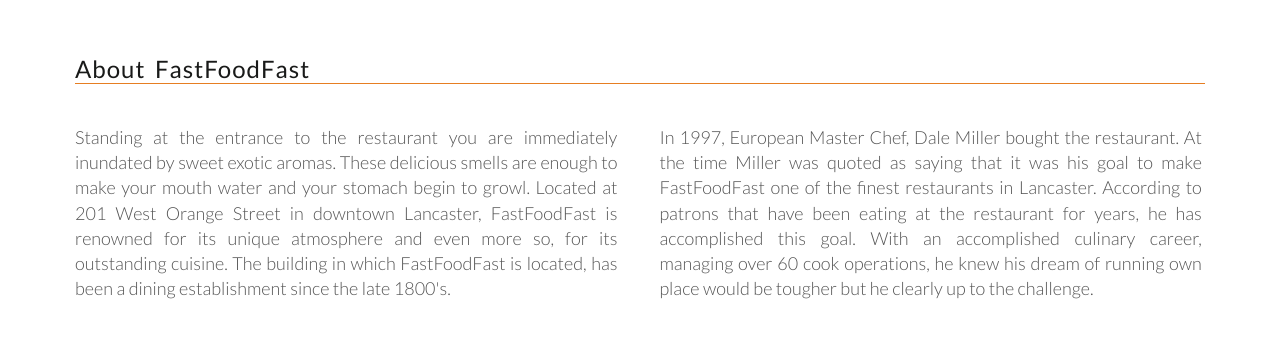
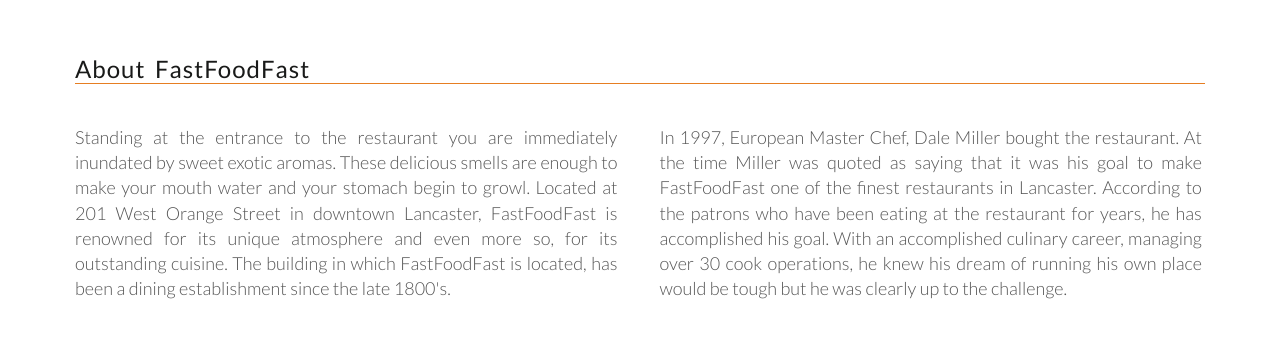
Before and after one commit to Kenneth-Macharia/FastFoodFast, a Python web app: template app/v1/views/templates/aboutus.html in a window 1280 px wide. Shown: the top 340 px of the page. Run offline with Jinja, Linux system fonts and the light colour scheme; the template is opened without the code that fills it, so the values that code supplies are empty.

Commit message:
[Chore #] minor fixes

```diff
--- a/app/v1/views/templates/aboutus.html
+++ b/app/v1/views/templates/aboutus.html
@@ -42,8 +42,7 @@
           </div>
           <div class="col span-1-of-2">
               <p>
-                In 1997, European Master Chef, Dale Miller bought the restaurant. At the time Miller was quoted as saying that it was his goal to make FastFoodFast one of the finest restaurants in Lancaster. According to patrons that have been eating at the restaurant for years, he has accomplished this goal. With an accomplished culinary
-                career, managing over 60 cook operations, he knew his dream of running own place would be tougher but he clearly up to the challenge.
+                In 1997, European Master Chef, Dale Miller bought the restaurant. At the time Miller was quoted as saying that it was his goal to make FastFoodFast one of the finest restaurants in Lancaster. According to the patrons who have been eating at the restaurant for years, he has accomplished his goal. With an accomplished culinary career, managing over 30 cook operations, he knew his dream of running his own place would be tough but he was clearly up to the challenge.
               </p>
           </div>
       </div>
--- a/app/v1/views/templates/index.html
+++ b/app/v1/views/templates/index.html
@@ -328,7 +328,7 @@
                 <h3>Working Hours</h3>
                 <p>
                     Weekdays : 7am - 10pm<br>
-                    Weekends : 9am - 12pm<br>
+                    Weekends : 9am - 11pm<br>
                 </p>
             </div>
             <div class="row">
```
Also changed, not shown: 2 other files.
